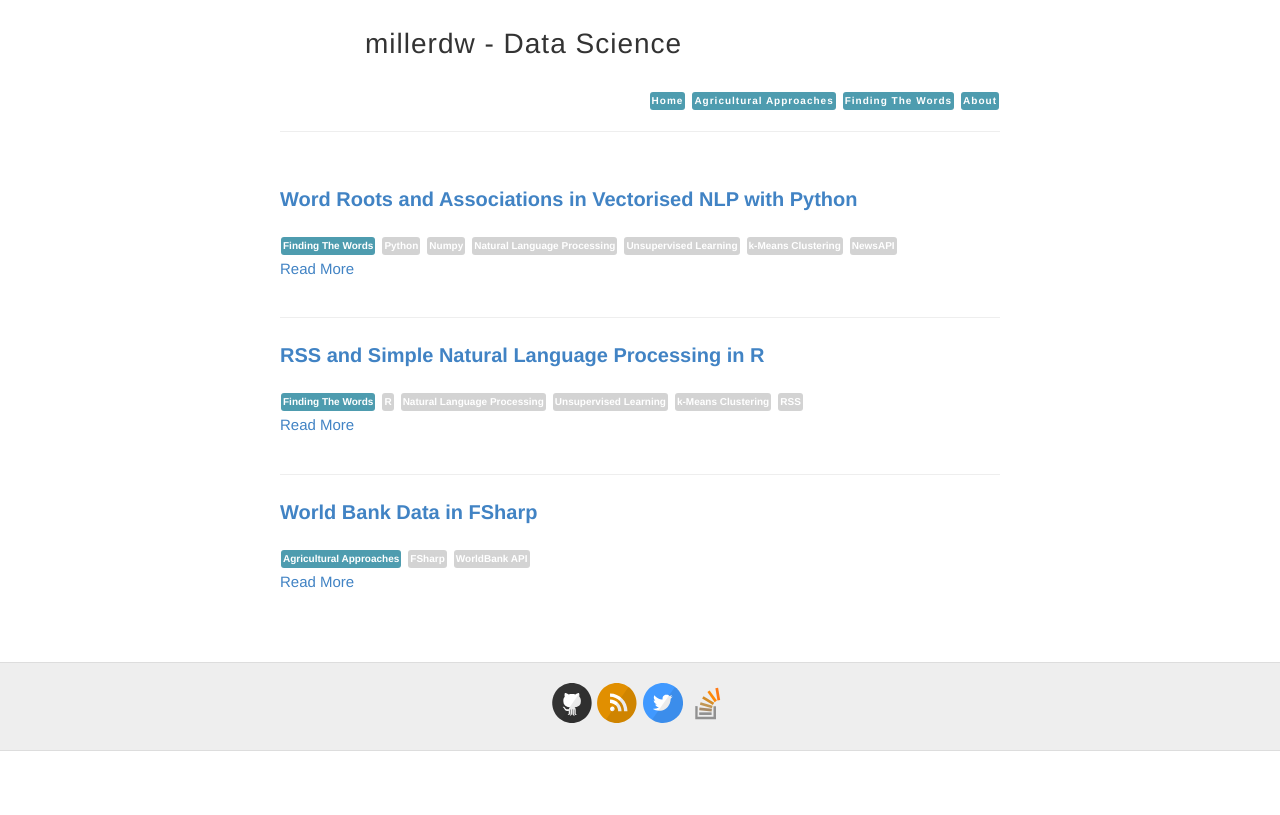
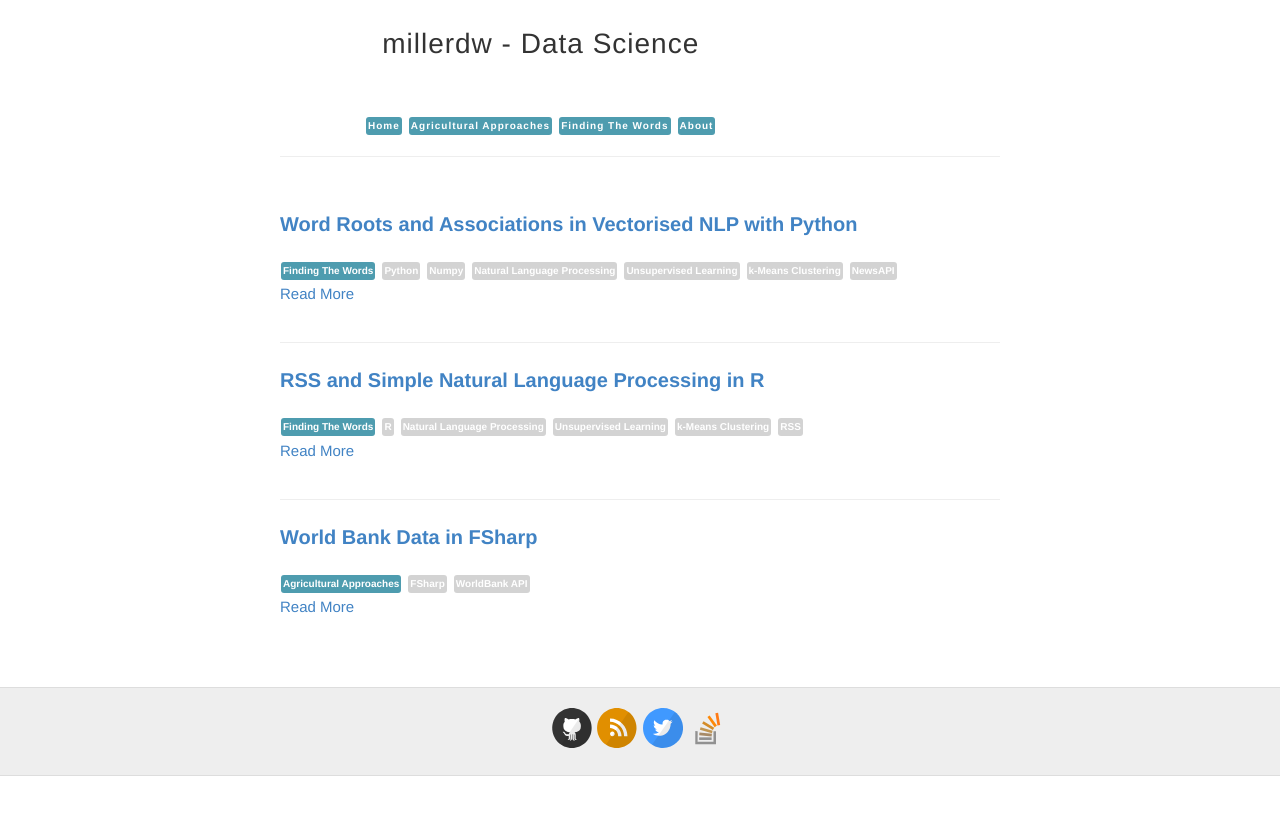
Before and after one commit to millerdw/millerdw.github.io, a Jekyll site: the page built from index.html, in a window 1280 px wide. Shown: the top 815 px of the page. Built offline with Jekyll 4.4.1, drawn with Linux system fonts in a browser that asks for light colours.

Commit message:
Update default.html

```diff
--- a/_layouts/default.html
+++ b/_layouts/default.html
@@ -24,9 +24,7 @@
           <div class="site-info" align="center">
             <h1 class="site-name"><a href="{{ site.baseurl }}/">{{ site.name }}</a></h1>
             <p class="site-description">{{ site.description }}</p>
-          </div>
-
-          <div align="center">
+            <br>
             <nav>
               <a class="category" href="{{ site.baseurl }}/">Home</a>
               {% for category in site.categories %}
```
